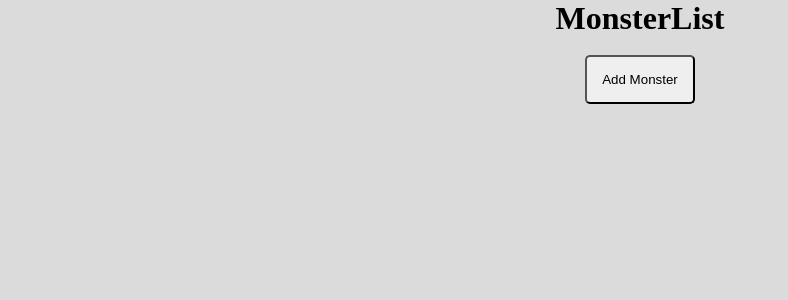
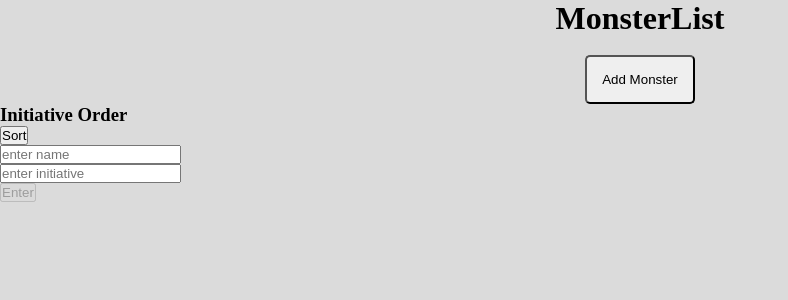
Before and after one commit to odylic/dm_monster_screen, a React app: page / in a window 1280 px wide. Shown: the top 300 px of the page, without its empty margins (0-788 px from the left). Built offline with nearby package versions, Linux system fonts and the light colour scheme.

Commit message:
initiative order functionality implemented

```diff
--- a/src/App.scss
+++ b/src/App.scss
@@ -26,8 +26,14 @@
 }
 
 .monsterItem {
+  display: grid;
+  place-items: center;
   border-radius: 5px;
   margin: 10px;
   padding: 5px;
   box-shadow: 1px 1px 7px 2px rgba(189, 189, 189, 0.849);
+
+  .damageButton {
+    text-align: center;
+  }
 }
--- /dev/null
+++ b/src/dm_monster_screen/components/InitiativeOrder.js
@@ -0,0 +1,82 @@
+import React, { useState } from "react";
+import { useDispatch, useSelector } from "react-redux";
+import {
+  selectInitiativeOrder,
+  addToInitiativeOrder,
+  sortInitiativeOrder,
+} from "../store/monsterSlice";
+
+export default function InitiativeOrder() {
+  const dispatch = useDispatch();
+  const [name, setName] = useState("");
+  const [initiative, setInitiative] = useState("");
+
+  const resetInput = (e) => {
+    e.target.placeholder = "";
+  };
+
+  const resetValue = (e) => {
+    e.target.value = "";
+  };
+
+  const initiativeOrder = useSelector(selectInitiativeOrder);
+
+  return (
+    <div className="initiativeContainer">
+      <h3>Initiative Order</h3>
+      <button
+        onClick={(e) => {
+          e.preventDefault();
+          dispatch(sortInitiativeOrder());
+        }}
+      >
+        Sort
+      </button>
+      <form>
+        <input
+          placeholder="enter name"
+          value={name}
+          onFocus={(e) => {
+            resetInput(e);
+            resetValue(e);
+          }}
+          onChange={(e) => setName(e.target.value)}
+        ></input>
+        <br></br>
+        <input
+          placeholder="enter initiative"
+          value={initiative}
+          onFocus={(e) => {
+            resetInput(e);
+            resetValue(e);
+          }}
+          onChange={(e) => setInitiative(e.target.value)}
+        ></input>
+        <br></br>
+        <button
+          disabled={!name || !initiative}
+          onClick={() => {
+            dispatch(
+              addToInitiativeOrder({ name: name, initiative: initiative })
+            );
+            setName("");
+            setInitiative("");
+          }}
+          type="reset"
+        >
+          Enter
+        </button>
+      </form>
+      <div className="initiativeOrderList">
+        {initiativeOrder.map((item, index) => (
+          <div key={index}>
+            <span>
+              {" "}
+              {item.name} {item.initiative}{" "}
+            </span>
+          </div>
+        ))}
+      </div>
+    </div>
+  );
+}
--- a/src/dm_monster_screen/components/Monster.js
+++ b/src/dm_monster_screen/components/Monster.js
@@ -29,7 +29,7 @@ export default function Monster(id) {
         placeholder="enter monster name"
         onFocus={(e) => resetInput(e)}
       ></input>
-      <br></br>
+
       <input
         placeholder="set monster hp"
         onFocus={(e) => {
@@ -40,7 +40,7 @@ export default function Monster(id) {
           dispatch(setAmount({ hp: e.target.value, id: id.id }));
         }}
       ></input>
-      <br></br>
+
       <form>
         <input
           type="text"
@@ -53,6 +53,7 @@ export default function Monster(id) {
         ></input>
         <br></br>
         <button
+          className='damageButton'
           type="reset"
           disabled={!input}
           onClick={() => {
@@ -62,8 +63,8 @@ export default function Monster(id) {
         >
           Set Damage
         </button>
+        <br></br>
       </form>
-      <br></br>
     </div>
   );
 }
--- a/src/dm_monster_screen/components/MonsterList.js
+++ b/src/dm_monster_screen/components/MonsterList.js
@@ -2,6 +2,7 @@ import React, { useState } from "react";
 import { useDispatch, useSelector } from "react-redux";
 import { addMonster, selectMonster } from "../store/monsterSlice";
 import Monster from "./Monster";
+import InitiativeOrder from "./InitiativeOrder";
 
 export default function MonsterList() {
   const dispatch = useDispatch();
@@ -24,6 +25,7 @@ export default function MonsterList() {
         <br></br>
         <button onClick={createMonster}>Add Monster</button>
       </header>
+      <InitiativeOrder />
       <br></br>
       <div className="monsterListContainer">
         {monsterList.map((monster) => {
--- a/src/dm_monster_screen/store/monsterSlice.js
+++ b/src/dm_monster_screen/store/monsterSlice.js
@@ -2,6 +2,7 @@ import { createSlice } from "@reduxjs/toolkit";
 
 const initialState = {
   monsterList: [],
+  initiativeOrder: [],
 };
 
 const monsterSlice = createSlice({
@@ -32,12 +33,28 @@ const monsterSlice = createSlice({
         if (monster.hp < 0) monster.hp = 0;
       });
     },
+    addToInitiativeOrder: (state, action) => {
+      state.initiativeOrder.push(action.payload);
+    },
+    sortInitiativeOrder: (state, action) => {
+      const initiatives = state.initiativeOrder.sort((a, b) => {
+        return b.initiative - a.initiative;
+      });
+    },
   },
 });
 
-export const { addMonster, getId, decrementByAmount, setAmount } =
-  monsterSlice.actions;
+export const {
+  addMonster,
+  getId,
+  decrementByAmount,
+  setAmount,
+  addToInitiativeOrder,
+  sortInitiativeOrder,
+} = monsterSlice.actions;
 
 export const selectMonster = (state) => state.monsters.monsterList;
 
+export const selectInitiativeOrder = (state) => state.monsters.initiativeOrder;
+
 export default monsterSlice.reducer;
--- a/webpack.config.js
+++ b/webpack.config.js
@@ -28,6 +28,7 @@ const config = {
   resolve: {
     extensions: [".js", ".jsx"],
   },
+  devtool: "inline-source-map",
 };
 
 module.exports = config;
```
Also changed, not shown: public/build/bundle.js.
